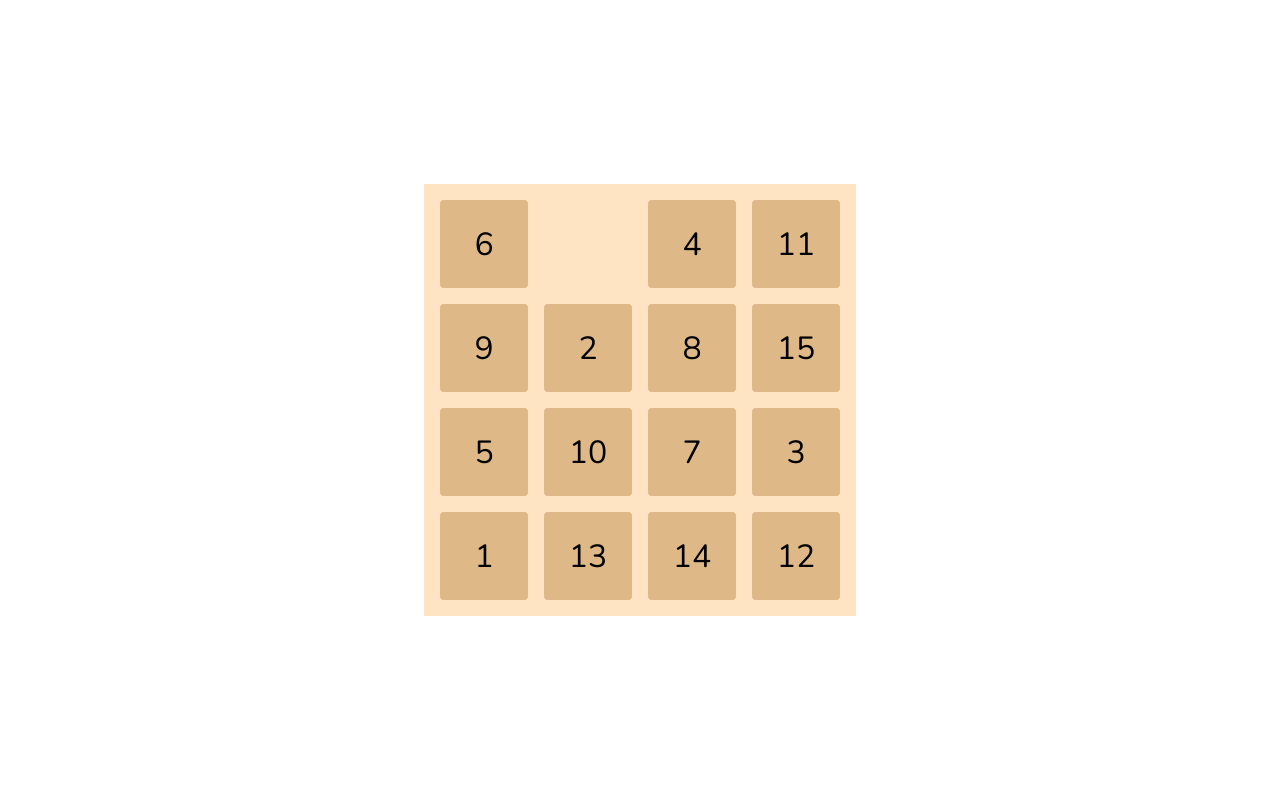
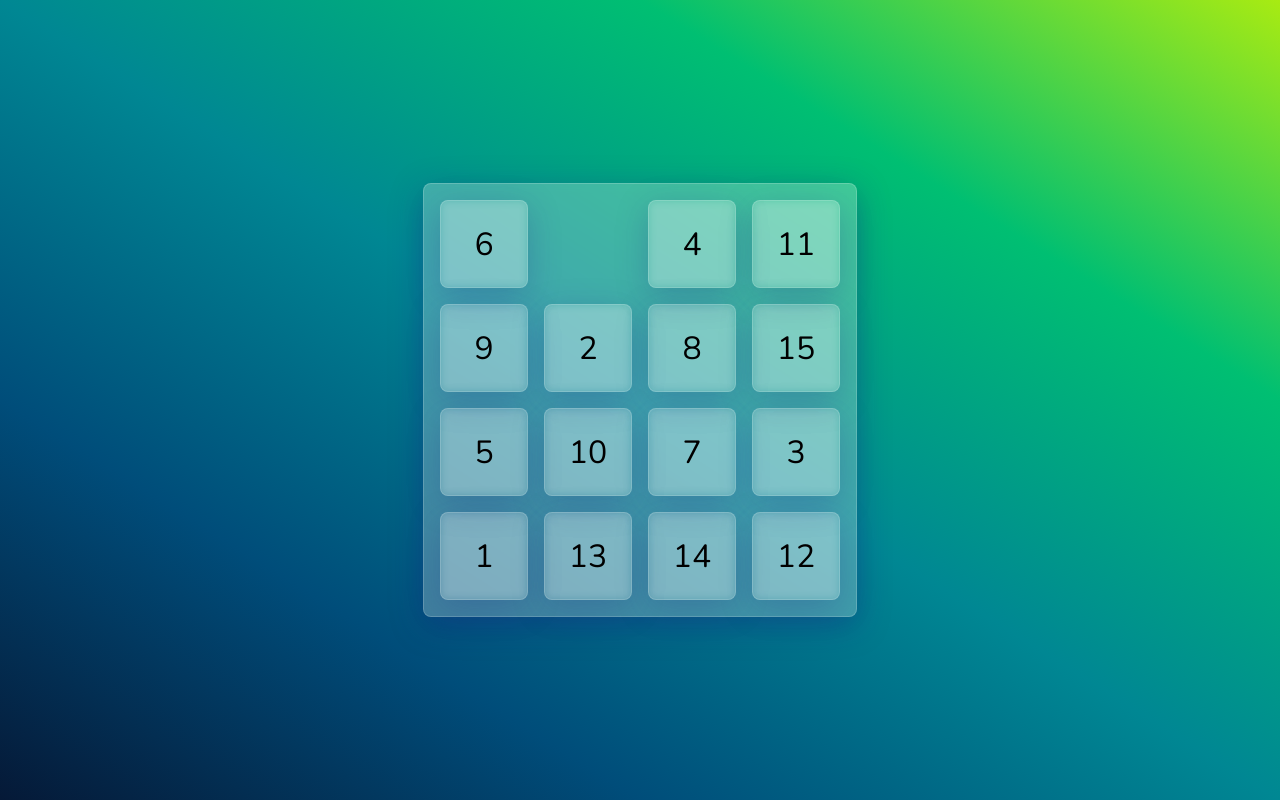
Before and after one commit to themuks/15-puzzle, a plain HTML site: page index.html in a window 1280 px wide. Both pictures are taken after a click on the element "11". Drawn offline with nearby package versions, Linux system fonts and the light colour scheme.

Commit message:
feat: add new design

```diff
--- a/index.html
+++ b/index.html
@@ -5,9 +5,6 @@
     <meta charset="UTF-8">
     <meta name="viewport" content="width=device-width, initial-scale=1.0">
     <link rel="stylesheet" href="css/style.css">
-    <script src="https://code.jquery.com/jquery-3.5.1.min.js"
-        integrity="sha256-9/aliU8dGd2tb6OSsuzixeV4y/faTqgFtohetphbbj0=" crossorigin="anonymous"></script>
-    <script src="js/preload.js"></script>
     <script src="js/game.js"></script>
     <link rel="apple-touch-icon" sizes="180x180" href="favicon/apple-touch-icon.png">
     <link rel="icon" type="image/png" sizes="32x32" href="favicon/favicon-32x32.png">
--- a/js/game.js
+++ b/js/game.js
@@ -3,6 +3,8 @@
 let gameField = [];
 
 window.onload = () => {
+    let body = document.querySelector('body');
+    body.classList.remove('preload')
     for (let i = 0; i < 16; i++) {
         gameField.push(i + 1);
     }
@@ -10,19 +12,23 @@ window.onload = () => {
     let chips = document.querySelectorAll('.game-field__chip');
     chips.forEach((e) => {
         e.addEventListener('click', () => {
-            chipOnClick(e.innerHTML);
+            chipOnClick(e, chips);
         });
     });
     redrawGameField(gameField);
 };
 
-function chipOnClick(text) {
-    let clickedChipIndex = gameField.indexOf(Number(text));
+function chipOnClick(element, chips) {
+    let clickedChipIndex = gameField.indexOf(Number(element.innerHTML));
     let emptyChipIndex = gameField.indexOf(16);
     if (isEmptyChipNear(clickedChipIndex, emptyChipIndex)) {
         const temp = gameField[clickedChipIndex];
         gameField[clickedChipIndex] = gameField[emptyChipIndex];
         gameField[emptyChipIndex] = temp;
+        chips[clickedChipIndex].classList.add('game-field__chip--active');
+        chips[clickedChipIndex].innerHTML = gameField[clickedChipIndex];
+        chips[emptyChipIndex].classList.remove('game-field__chip--active');
+        chips[emptyChipIndex].innerHTML = gameField[emptyChipIndex];
     }
     if (isWinPosition(gameField)) {
         setTimeout(() => {
@@ -31,21 +37,17 @@ function chipOnClick(text) {
             randomizeGameField(gameField, 1000);
             redrawGameField(gameField);
         }, 100);
-    } else {
-        redrawGameField(gameField);
     }
 }
 
 function isEmptyChipNear(clickedChipIndex, emptyChipIndex) {
-    switch (clickedChipIndex) {
-        case emptyChipIndex + 1:
-        case emptyChipIndex + 4:
-        case emptyChipIndex - 1:
-        case emptyChipIndex - 4:
+    let moves = [1, 4, -1, -4];
+    for (let i = 0; i < moves.length; i++) {
+        if (clickedChipIndex == emptyChipIndex + moves[i]) {
             return true;
-        default:
-            return false;
+        }
     }
+    return false;
 }
 
 function redrawGameField(gameField) {
@@ -66,9 +68,7 @@ function randomizeGameField(gameField, count) {
         let randomInt = Math.floor(Math.random() * 4);
         let newIndex = emptyChipIndex;
         let moves = [1, 4, -1, -4];
-        //console.log(randomInt);
         newIndex = Math.abs(newIndex + moves[randomInt]) % 16;
-        console.log(newIndex);
         const temp = gameField[newIndex];
         gameField[newIndex] = gameField[emptyChipIndex];
         gameField[emptyChipIndex] = temp;
--- a/js/preload.js
+++ /dev/null
@@ -1,3 +0,0 @@
-$(window).on('load', function () {
-    $("body").removeClass("preload");
-});
--- a/scss/style.scss
+++ b/scss/style.scss
@@ -1,15 +1,31 @@
-@import url('https://fonts.googleapis.com/css2?family=Nunito&display=swap');
+@import url("https://fonts.googleapis.com/css2?family=Nunito&display=swap");
 
 html {
   box-sizing: border-box;
+  height: -webkit-fill-available;
+  margin: 0;
 }
 
 body {
   display: flex;
   justify-content: center;
   align-items: center;
-  height: 100vh;
+  min-height: 100vh;
+  min-height: -webkit-fill-available;
   margin: 0;
+  overflow: hidden;
+  background-image: linear-gradient(
+    to right top,
+    #051937,
+    #004d7a,
+    #008793,
+    #00bf72,
+    #a8eb12
+  );
+  background-position: center center;
+  background-repeat: no-repeat;
+  background-attachment: fixed;
+  background-size: cover;
   .preload {
     transition: none !important;
   }
@@ -23,7 +39,12 @@ body {
   align-items: stretch;
   justify-content: center;
   align-content: center;
-  background-color: bisque;
+  background: rgba(255, 255, 255, 0.25);
+  box-shadow: 0 8px 32px 0 rgba(31, 38, 135, 0.37);
+  backdrop-filter: blur(4px);
+  -webkit-backdrop-filter: blur(4px);
+  border-radius: 8px;
+  border: 1px solid rgba(255, 255, 255, 0.18);
   margin: 0, auto;
   width: 400px;
   height: 400px;
@@ -33,20 +54,36 @@ body {
     display: flex;
     justify-content: center;
     align-items: center;
-    background-color: burlywood;
     font-size: 24pt;
-    font-family: 'Nunito', sans-serif;
+    font-family: "Nunito", sans-serif;
+    -webkit-touch-callout: none;
+    -khtml-user-select: none;
     user-select: none;
+    -webkit-tap-highlight-color: rgba(0, 0, 0, 0);
+    background: rgba(255, 255, 255, 0.1);
+    box-shadow: 0 8px 32px 0 rgba(31, 38, 135, 0.25);
+    backdrop-filter: blur(4px);
+    -webkit-backdrop-filter: blur(4px);
+    border: 1px solid rgba(255, 255, 255, 0.18);
     cursor: pointer;
-    border-radius: 4px;
+    border-radius: 8px;
     &--active {
       visibility: hidden;
-      background-color: cadetblue;
     }
     &:hover {
-      background-color: white;
-      color: crimson;
-      transition: color .1s ease-in-out, background-color .1s ease-in-out;
+      background-color: rgba(255, 255, 255, 0.493);
+      color: rgb(95, 95, 95);
+      transition: color 0.2s ease-in-out, background-color 0.2s ease-in-out;
     }
   }
 }
+
+@media (min-width: 320px) and (min-resolution: 120dpi) {
+  .game-field {
+    width: 300px;
+    height: 300px;
+    &__chip {
+      font-size: 14pt;
+    }
+  }
+}
```
Also changed, not shown: css/style.css.
